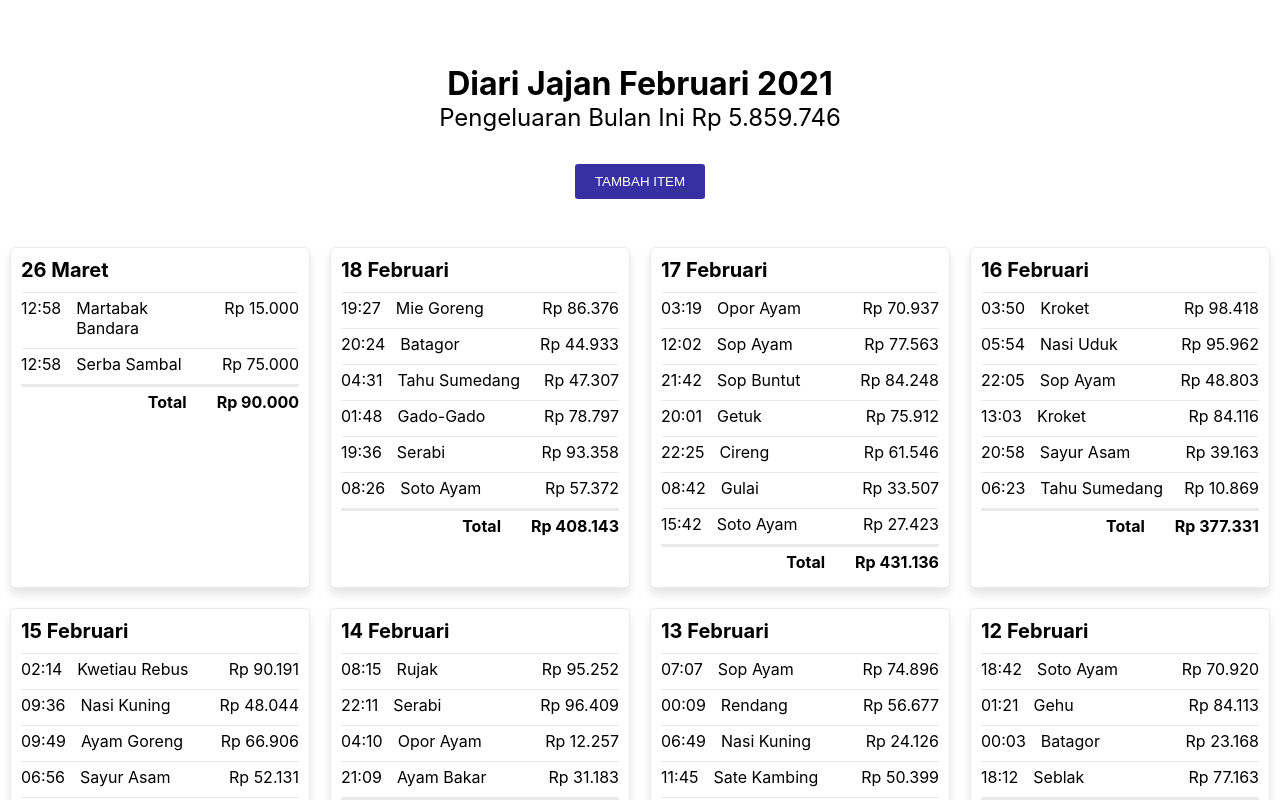
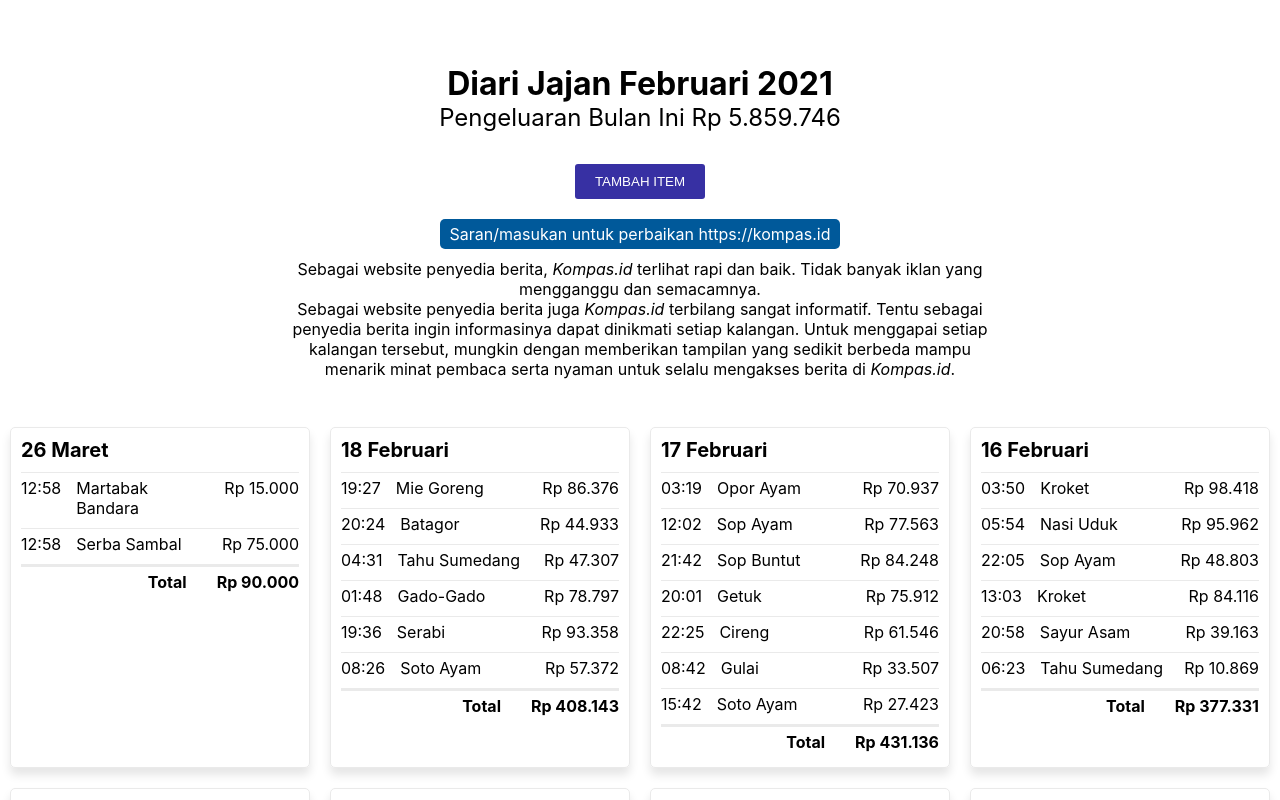
Before and after one commit to fajariadi-id/diari-jajan, a React (Create React App) app: page / in a window 1280 px wide. Shown: the top 800 px of the page. Built offline with nearby package versions, Linux system fonts and the light colour scheme; data requests are answered from the project's data file.

Commit message:
add: saran/masukan

```diff
--- a/src/components/Header/Header.js
+++ b/src/components/Header/Header.js
@@ -20,6 +20,25 @@ const Header = () => {
         color='#3730A3'
         onClick={() => dispatch(openModal())}
       />
+
+      <Pesan>
+        Saran/masukan untuk perbaikan{' '}
+        <a href='https://kompas.id'>https://kompas.id</a>
+      </Pesan>
+      <TextContainer>
+        <p>
+          Sebagai website penyedia berita, <em>Kompas.id</em> terlihat rapi dan
+          baik. Tidak banyak iklan yang mengganggu dan semacamnya.
+        </p>
+        <p>
+          Sebagai website penyedia berita juga <em>Kompas.id</em> terbilang
+          sangat informatif. Tentu sebagai penyedia berita ingin informasinya
+          dapat dinikmati setiap kalangan. Untuk menggapai setiap kalangan
+          tersebut, mungkin dengan memberikan tampilan yang sedikit berbeda
+          mampu menarik minat pembaca serta nyaman untuk selalu mengakses berita
+          di <em>Kompas.id</em>.
+        </p>
+      </TextContainer>
     </HeaderContainer>
   );
 };
@@ -34,4 +53,20 @@ const HeaderContainer = styled.header`
   }
 `;
 
+const Pesan = styled.span`
+  display: block;
+  margin: 20px auto 0;
+  background-color: #00599a;
+  color: white;
+  width: fit-content;
+  padding: 5px 10px;
+  border-radius: 5px;
+`;
+
+const TextContainer = styled.div`
+  width: 100%;
+  max-width: 700px;
+  margin: 10px auto 0;
+`;
+
 export default Header;
--- a/src/index.css
+++ b/src/index.css
@@ -23,6 +23,7 @@ code {
 a {
   text-decoration: none;
   font-family: inherit;
+  color: inherit;
 }
 
 ul {
```
